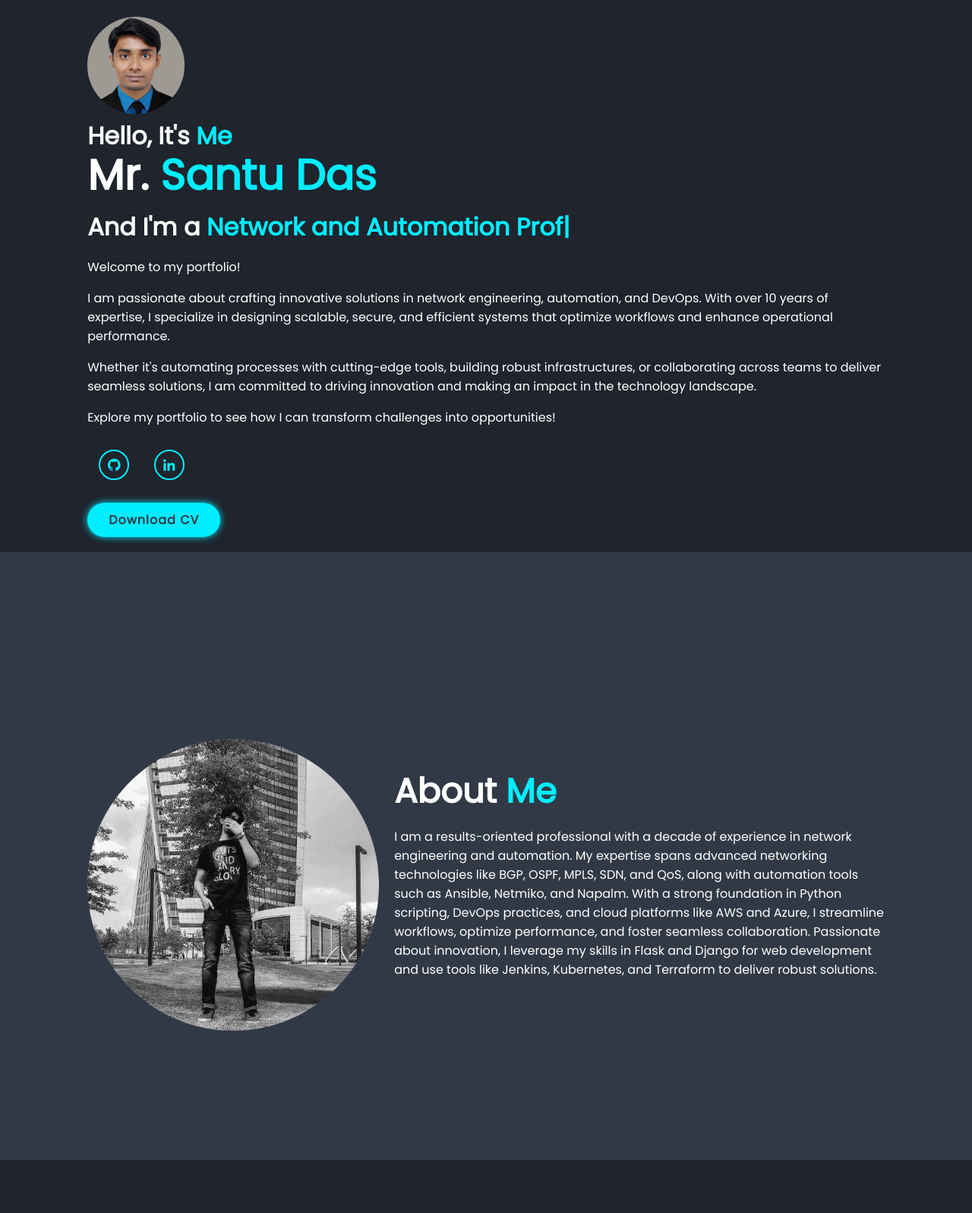
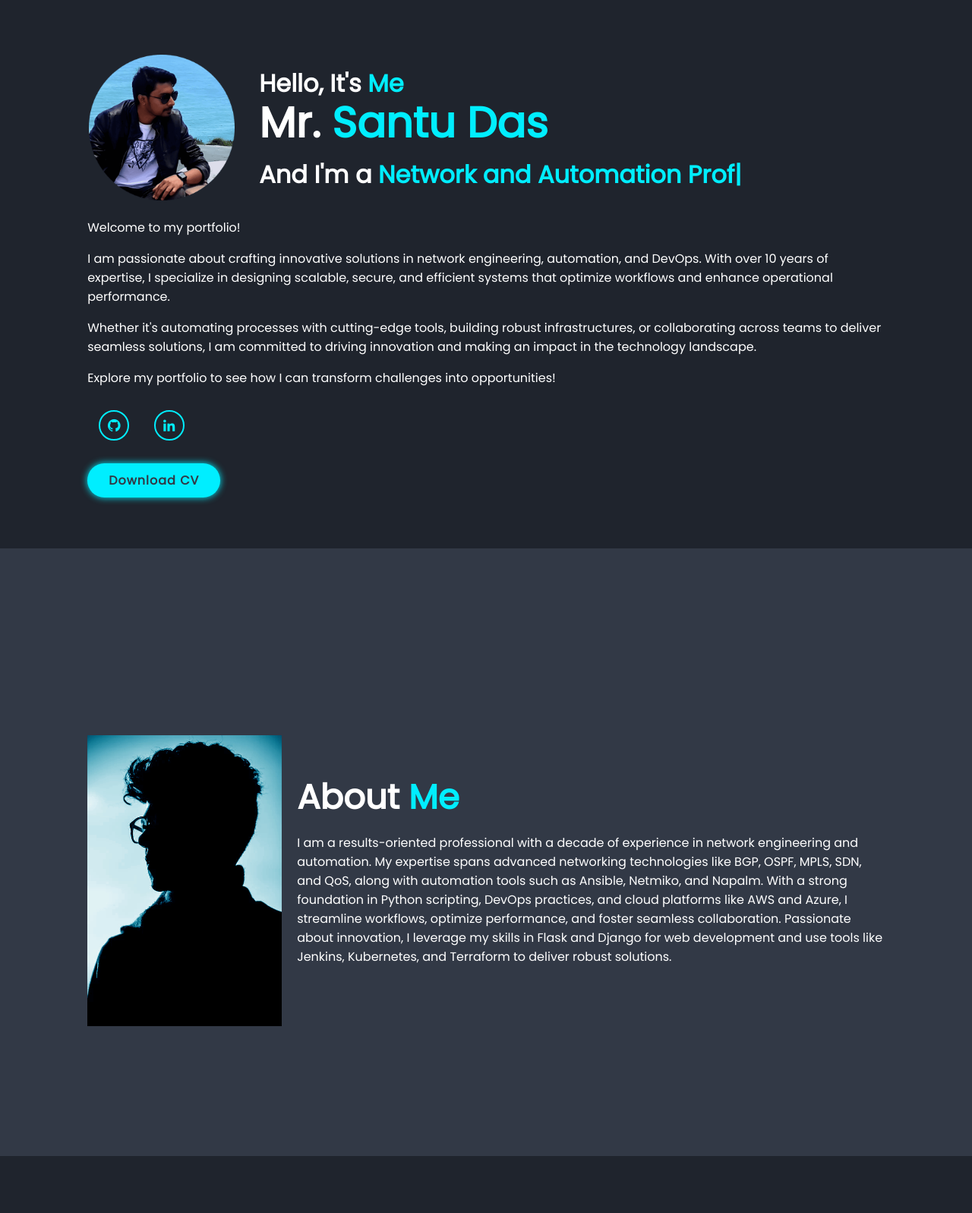
Before and after one commit to das-santu/Its-Santu, a Python web app: template templates/index.html in a window 1280 px wide. Shown: the part 78-1675 px from the top of the page at 76% size. Run offline with Jinja, Linux system fonts and the light colour scheme; the template is opened without the code that fills it, so the values that code supplies are empty.

Commit message:
Publish Initial portfolio

```diff
--- a/templates/index.html
+++ b/templates/index.html
@@ -103,11 +103,12 @@
         }
 
         .home-img img {
-            width: 10vw;
+            width: 15vw;
             /* filter: drop-shadow(5px 5px 5px #222); */
             /* box-shadow: 7px 3px 15px var(--main-color); */
             /* filter:drop-shadow(7px 3px 5px var(--main-color));  */
             animation: floatImg 4s ease-in infinte;
+            margin-right: 30px;
         }
 
         @keyframes floatImg {
@@ -196,7 +197,7 @@
         }
 
         .about-img img {
-            width: 30vw;
+            width: 20vw;
         }
 
         .heading {
@@ -542,7 +543,7 @@
 
         @media(max-width:365px) {
             .home-img img {
-                width: 10vw;
+                width: 15vw;
             }
 
             .about-img img {
@@ -579,12 +580,20 @@
 
     <section class="home" id="home">
         <div class="home-content">
-            <div class="home-img">
-                <img src="https://github.com/das-santu/Its-Santu/blob/main/images/HOME.png" alt="">
-            </div>
-            <h3>Hello, It's <span>Me</span></h3>
-            <h1>Mr. <span>Santu Das</span></h1><br>
-            <h3>And I'm a <span class="multiple-text"></span></h3>
+            <table>
+                <tr>
+                    <td>
+                        <div class="home-img">
+                            <img src="https://github.com/das-santu/Its-Santu/blob/main/images/home.png?raw=true" alt="">
+                        </div>
+                    </td>
+                    <td>
+                        <h3>Hello, It's <span>Me</span></h3>
+                        <h1>Mr. <span>Santu Das</span></h1><br>
+                        <h3>And I'm a <span class="multiple-text"></span></h3>
+                    </td>
+                </tr>
+            </table>
             <br>
             <p>Welcome to my portfolio!</p>
             <br>
@@ -610,7 +619,7 @@
     </section>
     <section class="about" id="about">
         <div class="about-img">
-            <img src="https://github.com/das-santu/Its-Santu/blob/main/images/about.png" alt="">
+            <img src="https://github.com/das-santu/Its-Santu/blob/main/images/about.jpg?raw=true" alt="">
         </div>
 
         <div class="about-content">
```
Also changed, not shown: images/HOME.png (deleted), images/about.jpg (added), images/about.png (deleted), images/home.png (added).
